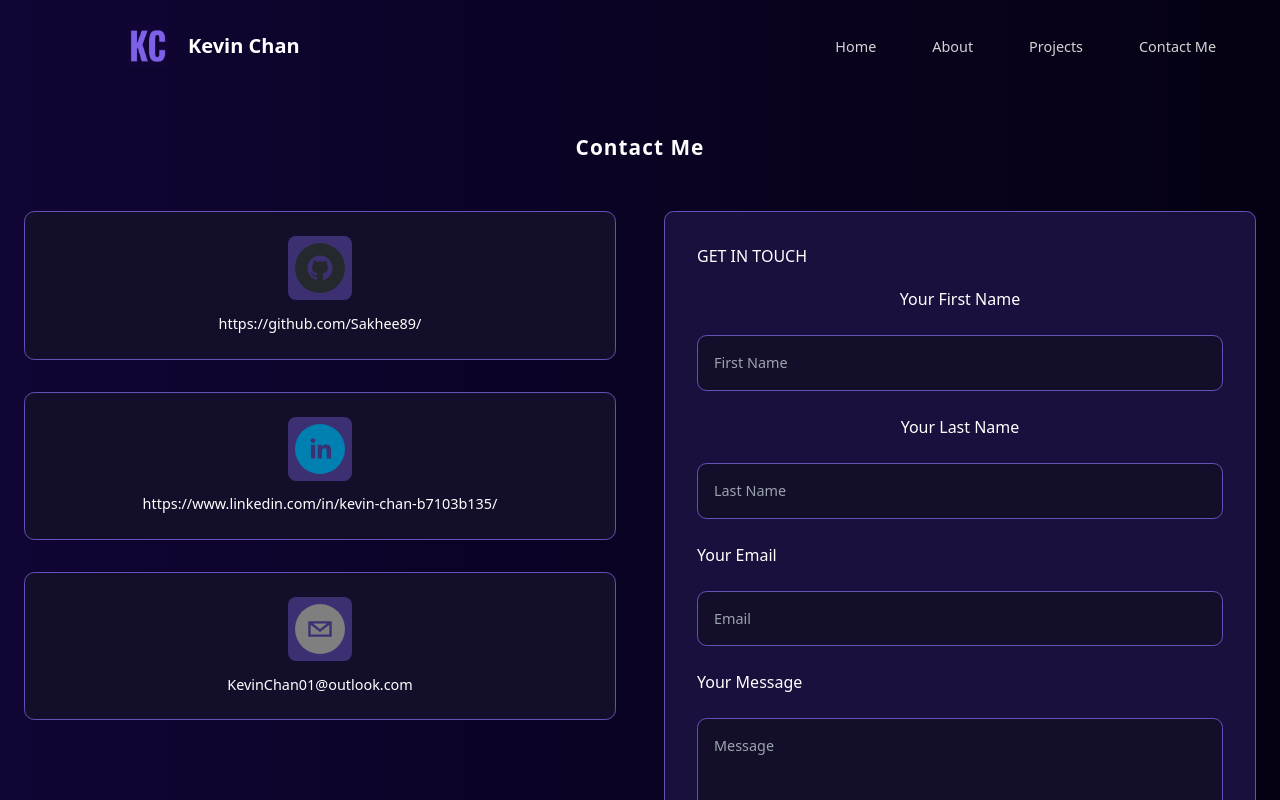
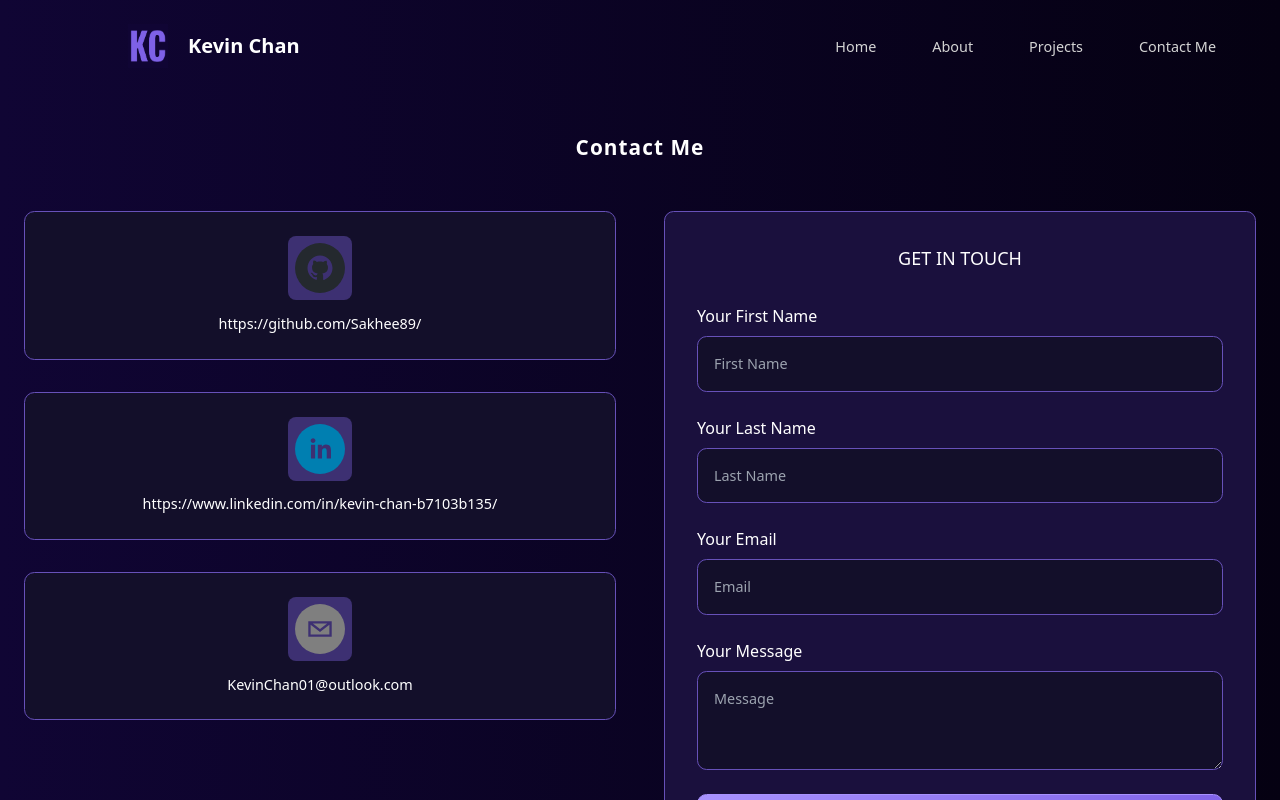
Before and after one commit to Sakhee89/Personal-Website, a React (Vite) app: page / in a window 1280 px wide. Both pictures are taken after a click on the link "Contact Me". Shown: the top 800 px of the page. Built offline with nearby package versions, Linux system fonts and the light colour scheme.

Commit message:
add label to form and change styling

```diff
--- a/src/components/ContactMe/EmailForm.jsx
+++ b/src/components/ContactMe/EmailForm.jsx
@@ -45,12 +45,12 @@ export function EmailForm() {
 
   return (
     <div className="w-full rounded-[0.3rem] p-8 bg-[#1a103d] border-[1.5px] border-solid border-[#6751b9] sm:rounded-[0.6rem]">
-      <h2 className="flex justify-start pb-[1.2rem]">GET IN TOUCH</h2>
+      <h2 className="flex justify-center pb-[2rem] text-lg">GET IN TOUCH</h2>
       <form onSubmit={handleSubmit} className="flex flex-col gap-6">
-        <div className="items-start flex-col sm:flex sm:items-center gap-6">
+        <div className="items-start flex-col gap-6 sm:flex ">
           <label>Your First Name</label>
           <input
-            className="form-styling sm:mb-0 mb-6"
+            className="form-styling sm:mb-0 mb-6 mt-2 sm:mt-[-1rem]"
             type="text"
             name="firstName"
             placeholder="First Name"
@@ -60,7 +60,7 @@ export function EmailForm() {
           />
           <label>Your Last Name</label>
           <input
-            className="form-styling"
+            className="form-styling mt-2 sm:mt-[-1rem]"
             type="text"
             name="lastName"
             placeholder="Last Name"
@@ -71,7 +71,7 @@ export function EmailForm() {
         </div>
         <label>Your Email</label>
         <input
-          className="form-styling"
+          className="form-styling mt-[-1rem]"
           type="email"
           name="email"
           placeholder="Email"
@@ -81,7 +81,7 @@ export function EmailForm() {
         />
         <label>Your Message</label>
         <textarea
-          className="form-styling"
+          className="form-styling mt-[-1rem]"
           type="text"
           name="message"
           placeholder="Message"
```
